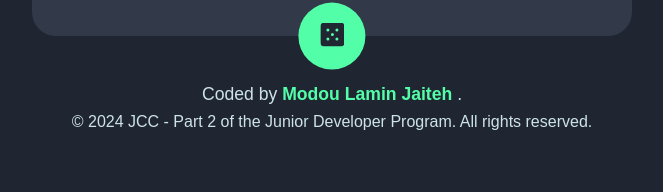
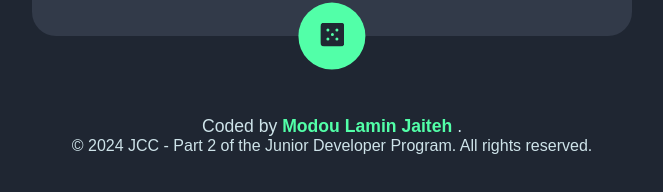
Before and after one commit to modouljaiteh24/Advice-Generator-App, a React (Vite) app: page / in a window 1280 px wide. Shown: the part 358-550 px from the top of the page, without its empty margins (308-971 px from the left). Built offline with nearby package versions, Linux system fonts and the light colour scheme; no server answers.

Commit message:
Update index.css

```diff
--- a/src/index.css
+++ b/src/index.css
@@ -132,6 +132,7 @@ footer {
 .attribution {
   font-size: 110%;
   color: var(--dark-gray);
+  margin-top: 2rem;
 }
 .attribution a {
   color: var(--primary-title);
@@ -141,7 +142,7 @@ footer {
 
 .copyright {
   font-size: 100%;
-  margin-top: 0.5rem;
+  margin-top: auto;
 }
 
 .hide {
```
